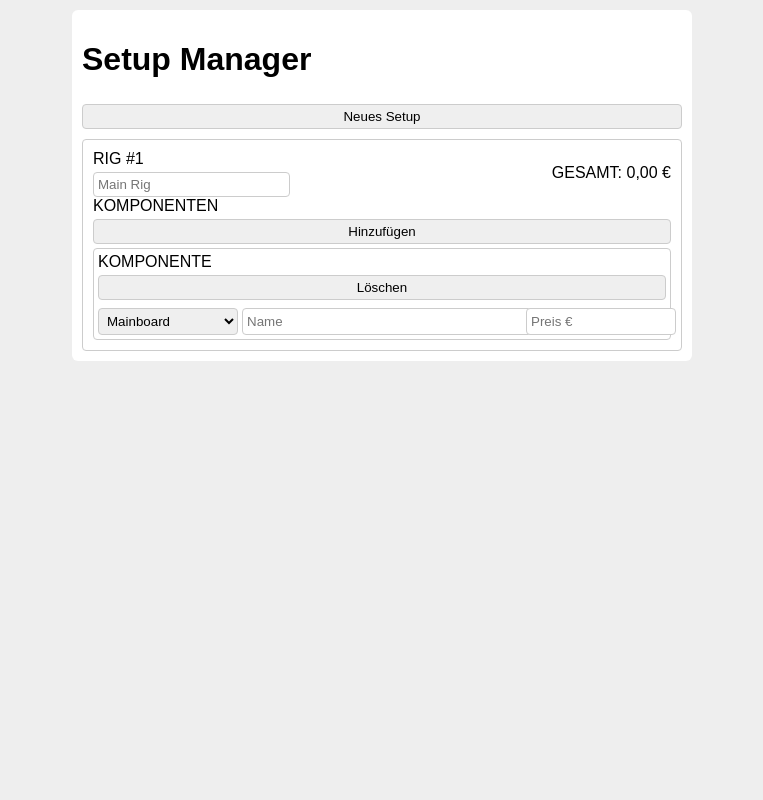
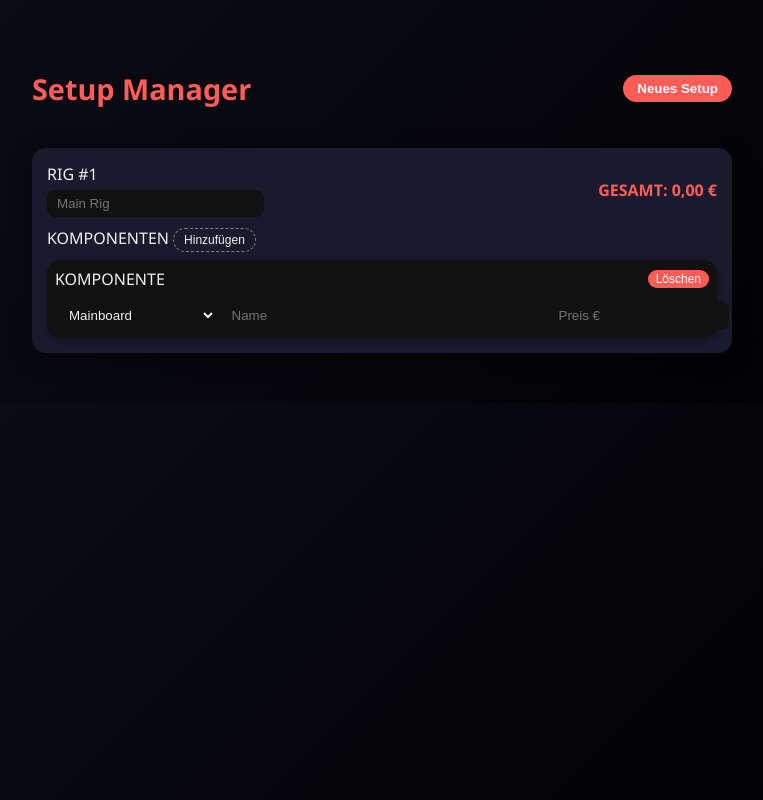
Before and after one commit to callikaktus2509/setup_manager, a plain HTML site: page index.html in a window 1280 px wide. Both pictures are taken after a click on the button "Hinzufügen". Shown: the whole page, without its empty margins (258-1021 px from the left). Drawn offline with Linux system fonts and the light colour scheme.

Commit message:
Update styles.css

```diff
--- a/styles.css
+++ b/styles.css
@@ -1,43 +1,152 @@
+/* -------------------- Farben & Fonts -------------------- */
+:root {
+  --bg: #0d0d1a;
+  --card: #1a1a2e;
+  --accent: #ff5c57;
+  --accent-light: #ff7b72;
+  --text-main: #f0f0f0;
+  --text-muted: #aaa;
+  --radius-lg: 14px;
+  --radius-md: 8px;
+}
+
 body {
-  font-family: sans-serif;
-  background: #eee;
+  font-family: 'Segoe UI', sans-serif;
   margin: 0;
   padding: 10px;
+  background: linear-gradient(135deg, #0d0d1a, #000);
+  color: var(--text-main);
 }
+
 .app {
-  max-width: 600px;
-  margin: auto;
-  background: #fff;
-  padding: 10px;
-  border-radius: 6px;
+  max-width: 700px;
+  margin: 20px auto;
+  padding: 20px;
 }
+
+/* -------------------- Header -------------------- */
+.app-header {
+  display: flex;
+  justify-content: space-between;
+  align-items: center;
+  margin-bottom: 20px;
+}
+
+.app-header h1 {
+  font-size: 1.8rem;
+  color: var(--accent);
+}
+
+#add-rig-btn {
+  background: var(--accent);
+  color: #fff;
+  font-weight: 600;
+  padding: 6px 14px;
+  border-radius: 999px;
+  border: none;
+  cursor: pointer;
+  transition: 0.2s;
+}
+
+#add-rig-btn:hover {
+  background: var(--accent-light);
+}
+
+/* -------------------- Rig Cards -------------------- */
 .rig-card {
-  border: 1px solid #ccc;
-  padding: 10px;
-  margin-top: 10px;
-  border-radius: 4px;
+  background: var(--card);
+  border-radius: var(--radius-lg);
+  padding: 15px;
+  margin-top: 15px;
+  box-shadow: 0 4px 20px rgba(0, 0, 0, 0.5);
 }
-button, input, select {
-  margin-top: 4px;
-  padding: 4px;
-  border-radius: 4px;
-  border: 1px solid #ccc;
-  width: 100%;
-}
+
 .rig-header {
   display: flex;
   justify-content: space-between;
   align-items: center;
+  margin-bottom: 10px;
 }
+
+.rig-total {
+  font-weight: 700;
+  color: var(--accent);
+}
+
+input, select, textarea {
+  width: 100%;
+  margin-top: 5px;
+  padding: 6px 10px;
+  border-radius: var(--radius-md);
+  border: none;
+  background: #111;
+  color: var(--text-main);
+}
+
+textarea {
+  resize: vertical;
+}
+
+/* -------------------- Components -------------------- */
+.component {
+  background: #111;
+  padding: 8px;
+  margin-top: 8px;
+  border-radius: var(--radius-lg);
+  box-shadow: 0 2px 10px rgba(0, 0, 0, 0.4);
+}
+
+.component-row {
+  display: flex;
+  justify-content: space-between;
+  align-items: center;
+}
+
 .component-fields {
   display: grid;
   grid-template-columns: 1fr 2fr 1fr;
-  gap: 4px;
-  margin-top: 4px;
+  gap: 6px;
+  margin-top: 6px;
 }
-.component {
-  border: 1px solid #ccc;
-  padding: 4px;
-  margin-top: 4px;
-  border-radius: 4px;
+
+.remove-component {
+  background: var(--accent);
+  color: #fff;
+  border-radius: 999px;
+  padding: 2px 8px;
+  font-size: 0.75rem;
+  border: none;
+  cursor: pointer;
+  transition: 0.2s;
 }
+
+.remove-component:hover {
+  background: var(--accent-light);
+}
+
+/* -------------------- Buttons -------------------- */
+.add-component-btn {
+  border-radius: 999px;
+  border: 1px dashed rgba(170, 170, 170, 0.7);
+  background: transparent;
+  color: var(--text-main);
+  padding: 4px 10px;
+  font-size: 0.75rem;
+  cursor: pointer;
+  transition: 0.2s;
+}
+
+.add-component-btn:hover {
+  border-style: solid;
+}
+
+/* -------------------- Responsive -------------------- */
+@media (max-width: 600px) {
+  .rig-header {
+    flex-direction: column;
+    align-items: flex-start;
+  }
+  .component-fields {
+    grid-template-columns: 1fr;
+  }
+}
```
